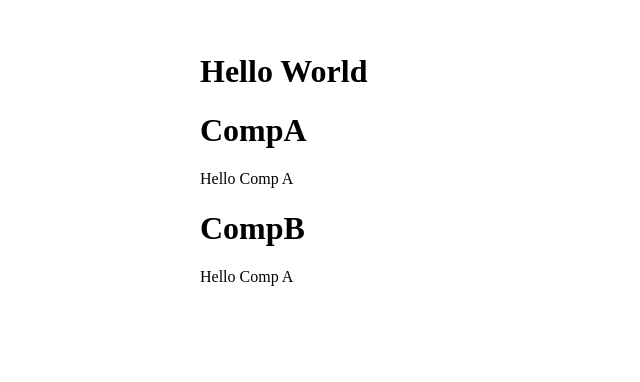
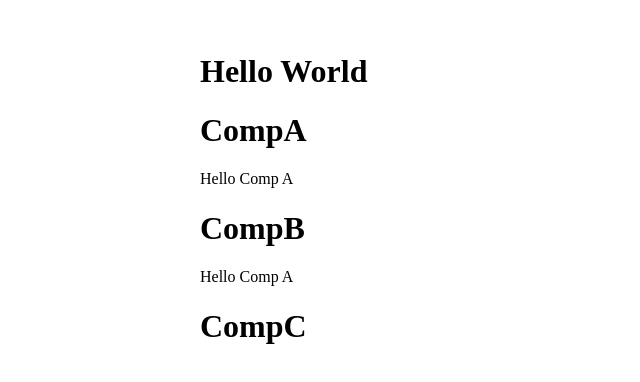
Before and after one commit to flou-ainan/content-manager-app, a Next.js app: page / in a window 1280 px wide. Shown: the part 168-550 px from the top of the page, without its empty margins (0-640 px from the left). Built offline with nearby package versions, Linux system fonts and the light colour scheme.

Commit message:
Completed Lecture 10 | Class components

```diff
--- a/pages/index.js
+++ b/pages/index.js
@@ -1,3 +1,4 @@
+import React from "react";
 
 function CompA(){
   return (
@@ -18,11 +19,18 @@ function CompB(){
   )
 }
 
+class CompC extends React.Component {
+  render(){
+   return <h1>CompC</h1>
+  }
+}
+
 export default function Home() {
   return (
     <>
      <h1>Hello World</h1>
      <CompA />
+     <CompC />
     </>
   );
 }
```
